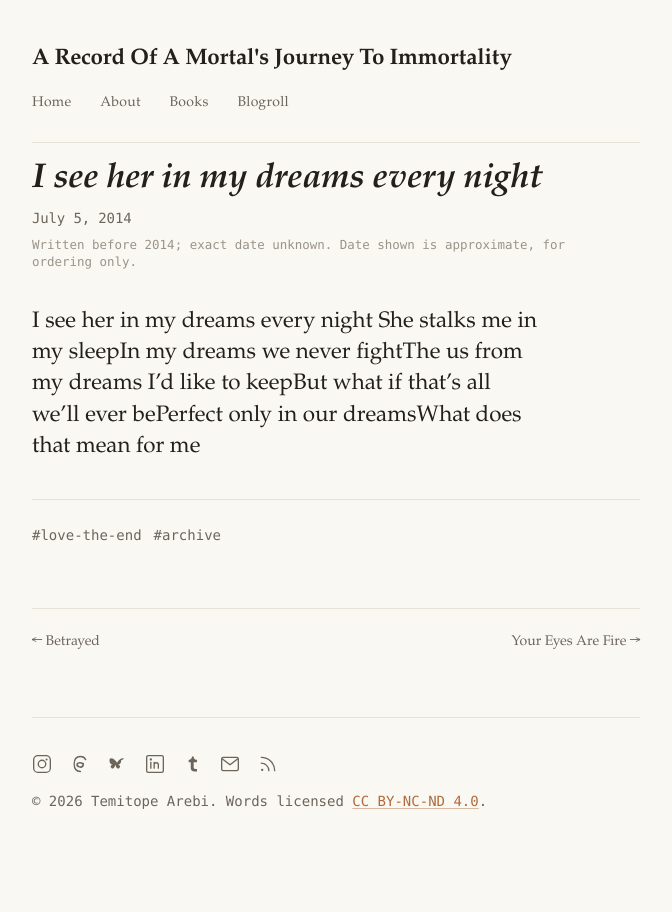
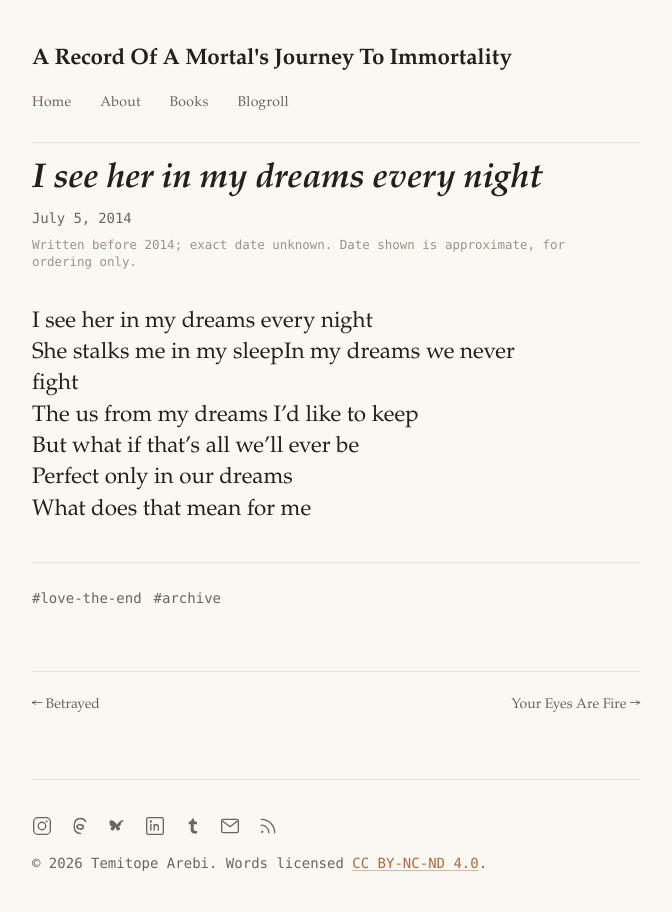
Before and after one commit to topearebi/aroamjti, a Jekyll site: the page built from _posts/2014-07-05-i-see-her-in-my-dreams-every-night.md, in a window 1280 px wide. Shown: the whole page, without its empty margins (304-976 px from the left). Built offline with Jekyll 4.4.1, drawn with Linux system fonts in a browser that asks for light colours.

Commit message:
Last Sync: 2026-06-30 00:12 (Mobile)

```diff
--- a/_posts/2014-07-05-i-see-her-in-my-dreams-every-night.md
+++ b/_posts/2014-07-05-i-see-her-in-my-dreams-every-night.md
@@ -7,4 +7,9 @@ tags: [love-the-end, archive]
 date_note: "Written before 2014; exact date unknown. Date shown is approximate, for ordering only."
 ---
 
-I see her in my dreams every night She stalks me in my sleepIn my dreams we never fightThe us from my dreams I'd like to keepBut what if that's all we'll ever bePerfect only in our dreamsWhat does that mean for me
+I see her in my dreams every night
+She stalks me in my sleepIn my dreams we never fight
+The us from my dreams I'd like to keep
+But what if that's all we'll ever be
+Perfect only in our dreams
+What does that mean for me
```
Also changed, not shown: _posts/2014-06-28-limbo.md (renamed from _posts/2014-06-28-limbo-1.md, +0 -3 lines), .obsidian/workspace-mobile.json, .trash/2014-09-19-limbo-2.md.
